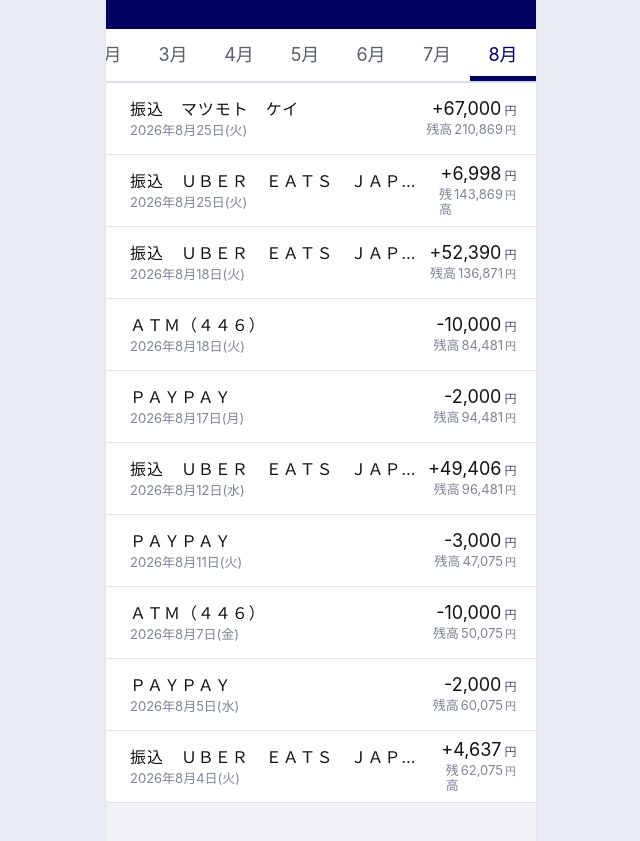
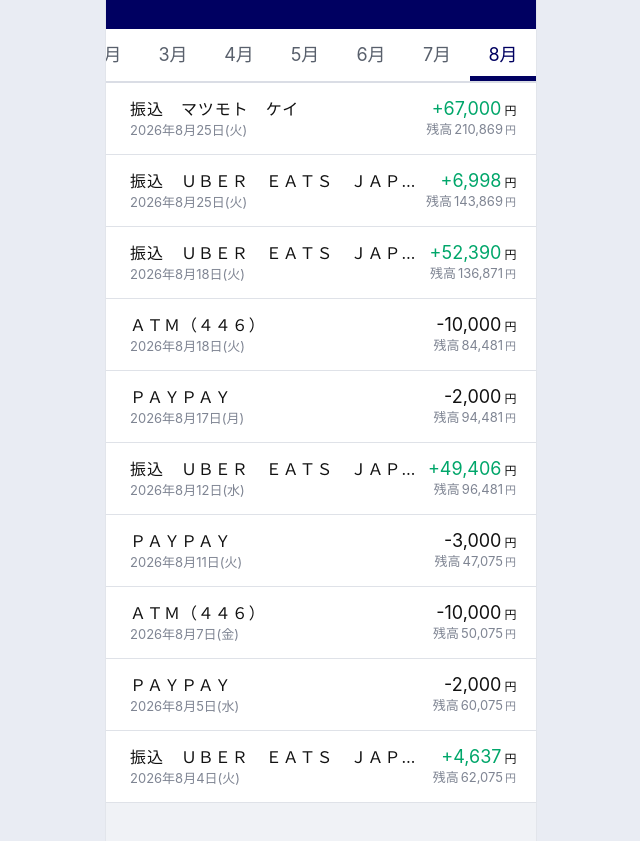
Before and after one commit to chonisan3108/mizuho, a plain HTML site: page index.html in a window 1280 px wide. Both pictures are taken after a click on the button "入出金明細を見る". Shown: the part 67-908 px from the top of the page, without its empty margins (319-959 px from the left). Drawn offline with Linux system fonts and the light colour scheme.

Commit message:
Add files via upload

```diff
--- a/style.css
+++ b/style.css
@@ -1222,3 +1222,48 @@ button{-webkit-tap-highlight-color:transparent}
   .account-card{margin-left:17px;margin-right:17px}
   .primary-button{width:calc(100% - 34px);margin-left:17px;margin-right:17px}
 }
+
+
+/* ===== v6-29: 入出金明細一覧の金額を緑色表示 ===== */
+#detailsView .detail-row .amount,
+#detailsView .detail-row .amount .amount-value,
+#detailsView .detail-row .amount .yen {
+  color: #00a66a !important;
+}
+
+
+/* ===== v6-30: 明細一覧は＋金額だけ緑、円表記は黒 ===== */
+#detailsView .detail-row .amount,
+#detailsView .detail-row .amount .amount-value {
+  color: #111 !important;
+}
+
+#detailsView .detail-row .amount.income .amount-value {
+  color: #00a66a !important;
+}
+
+#detailsView .detail-row .amount .yen,
+#detailsView .detail-row .amount.income .yen {
+  color: #111 !important;
+}
+
+
+/* ===== v6-31: 取引ごとの「残高」を必ず横書きにする ===== */
+#detailsView .detail-row .running {
+  white-space: nowrap;
+  flex-wrap: nowrap;
+}
+
+#detailsView .detail-row .running-label {
+  display: inline-block;
+  white-space: nowrap;
+  writing-mode: horizontal-tb;
+  text-orientation: mixed;
+  flex: 0 0 auto;
+}
+
+#detailsView .detail-row .running-value,
+#detailsView .detail-row .running .yen {
+  flex: 0 0 auto;
+  white-space: nowrap;
+}
--- a/sw.js
+++ b/sw.js
@@ -1,4 +1,4 @@
-const CACHE="bank-demo-v6-28";
+const CACHE="bank-demo-v6-31";
 const ASSETS=["./","./index.html","./style.css","./app.js","./manifest.json","./icon-192.png","./icon-512.png"];
 self.addEventListener("install",e=>e.waitUntil(caches.open(CACHE).then(c=>c.addAll(ASSETS))));
 self.addEventListener("activate",e=>e.waitUntil(caches.keys().then(keys=>Promise.all(keys.filter(k=>k!==CACHE).map(k=>caches.delete(k))))));
```
